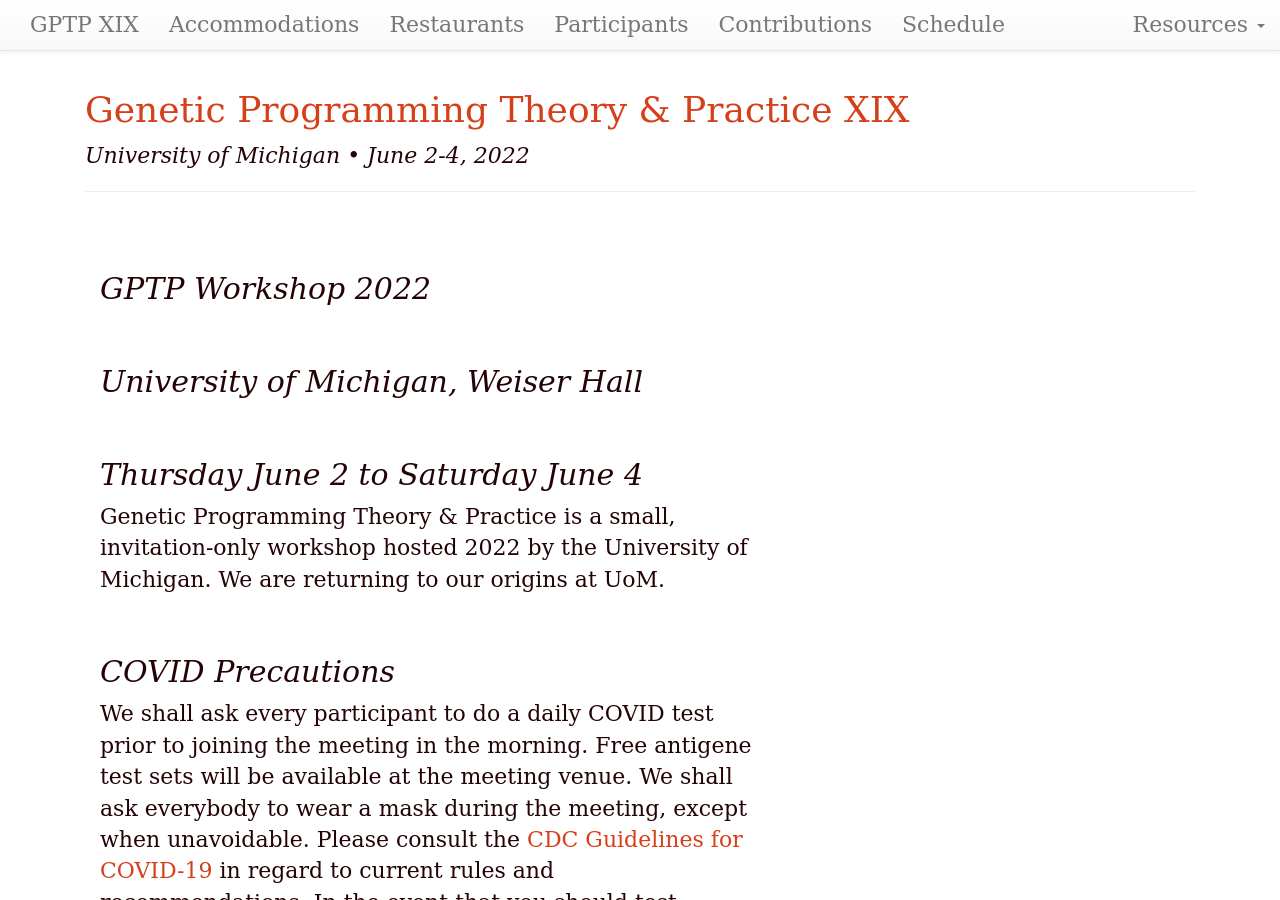
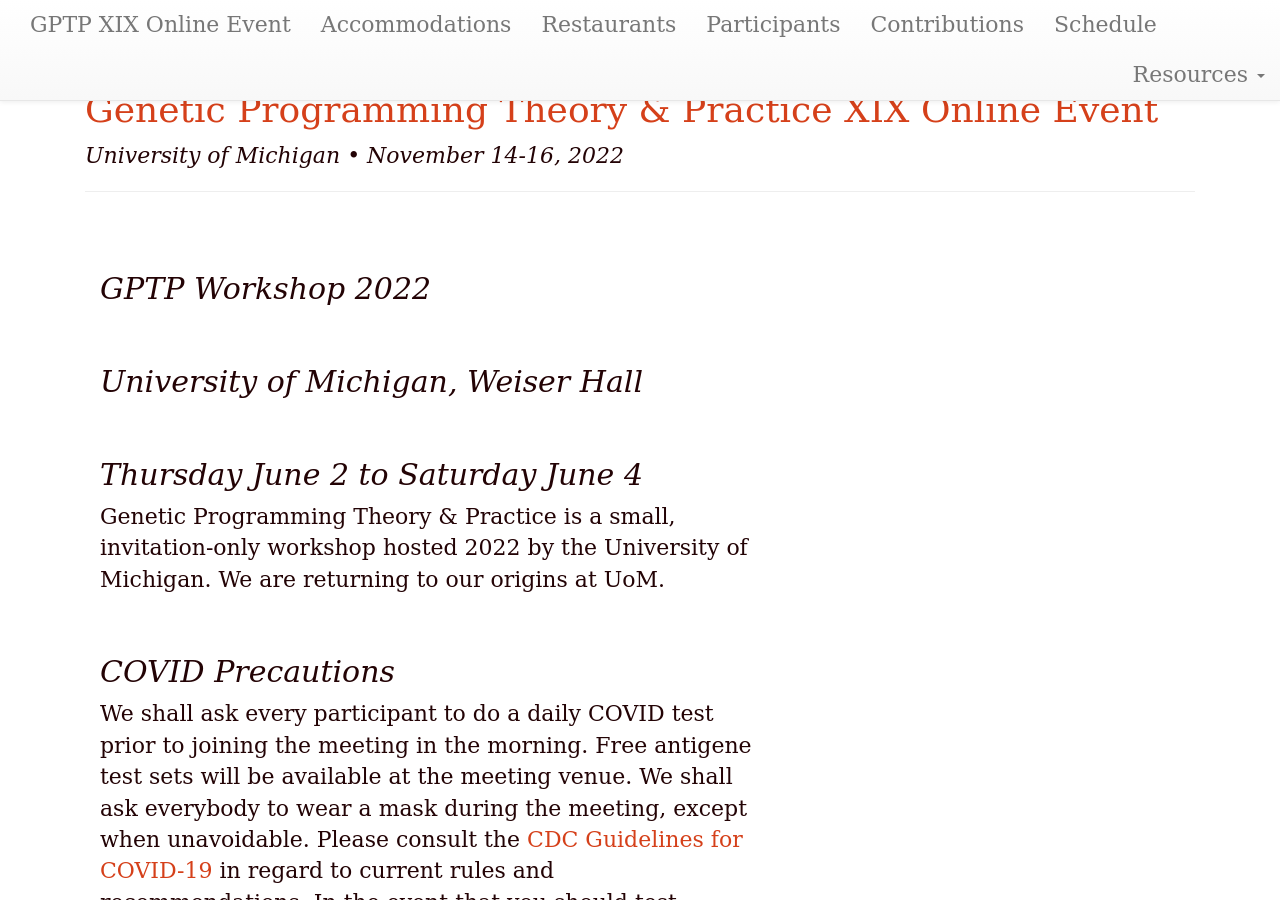
Before and after one commit to GPTP-workshop/gptp-workshop.github.io, a Jekyll site: the page built from index.md, in a window 1280 px wide and 900 px high. Built offline with Jekyll 4.4.1, drawn with Linux system fonts in a browser that asks for light colours; our own code applies the rules of GitHub Pages for plain Markdown files.

Commit message:
Update index.md

```diff
--- a/index.md
+++ b/index.md
@@ -1,8 +1,8 @@
 ---
 layout: default
 updated: "May 27, 2022"
-roman: "XIX"
-dates: "June 2-4, 2022"
+roman: "XIX Online Event"
+dates: "November 14-16, 2022"
 ---
 
 ## GPTP Workshop 2022
```
